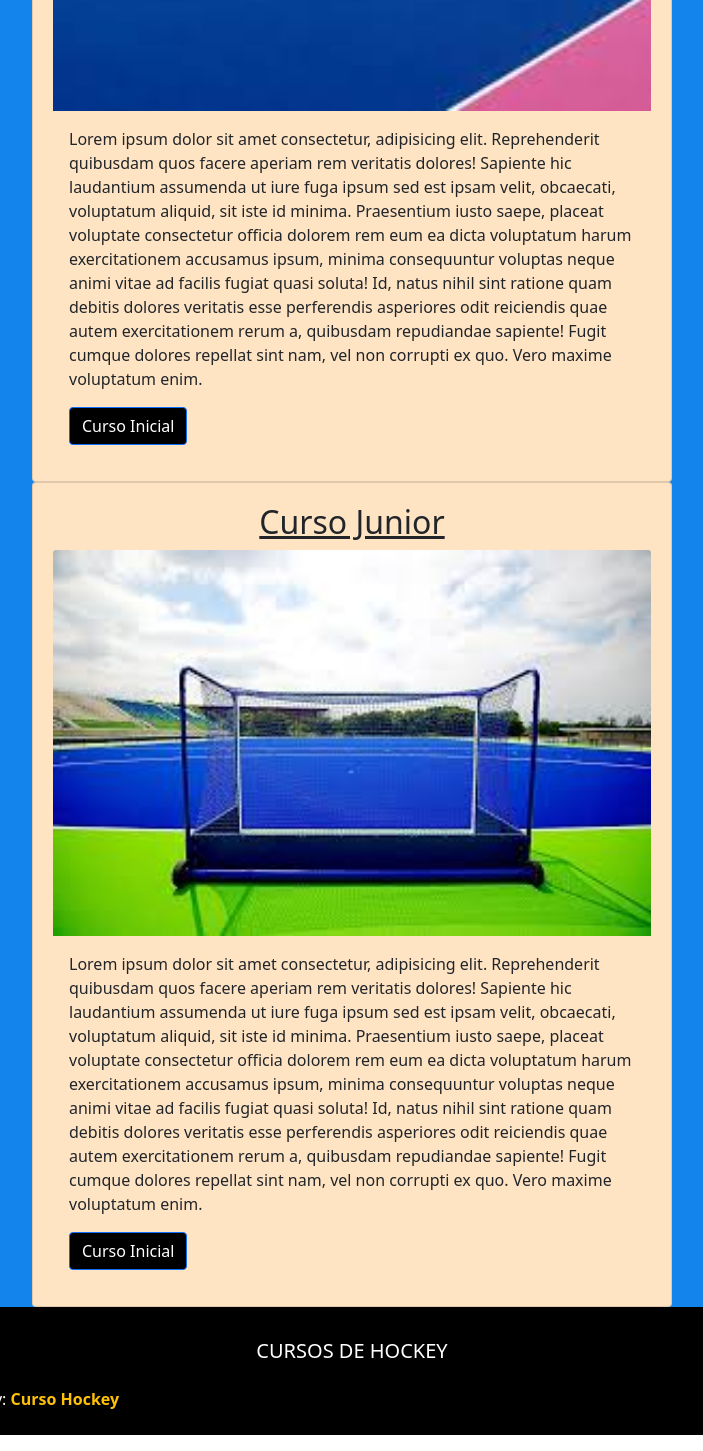
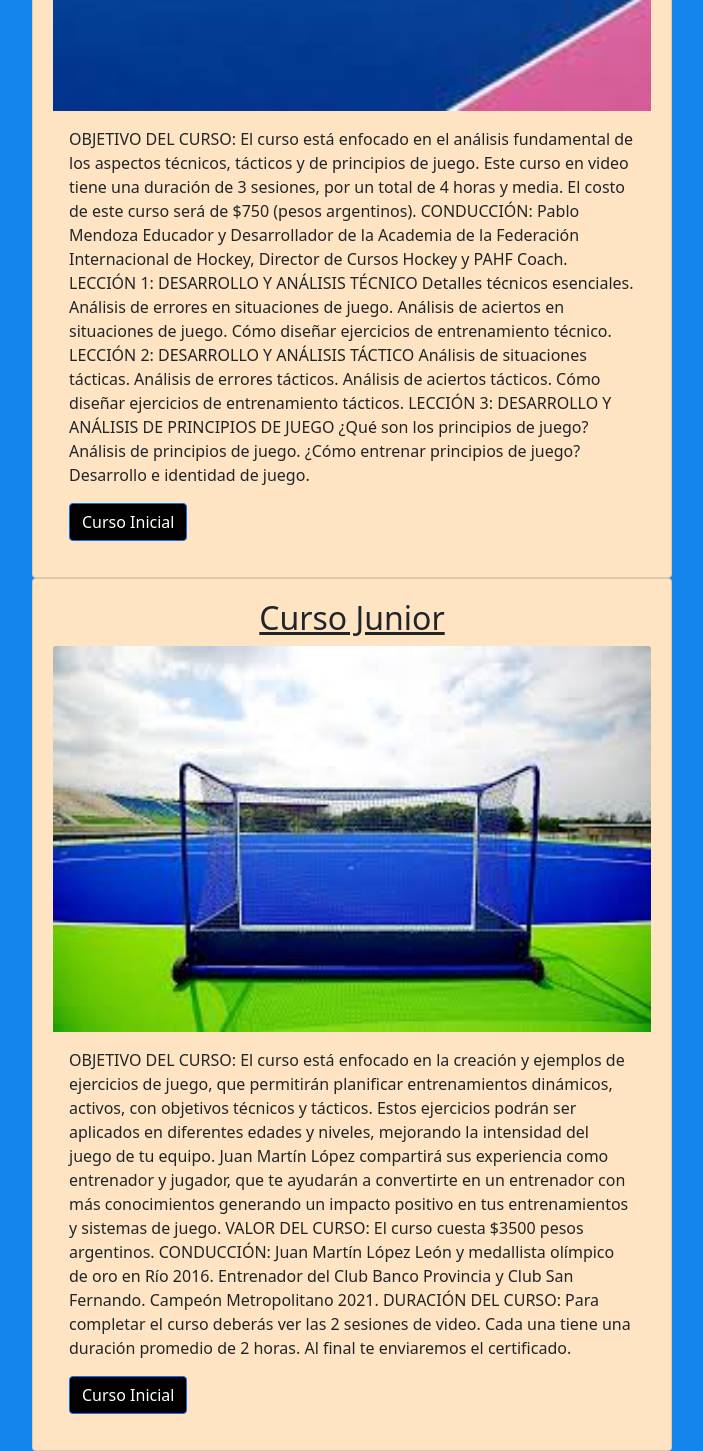
Before and after one commit to dbaconsky/proyecto-final-baconsky, a website: page index.html in a window 1280 px wide. Shown: the part 640-2091 px from the top of the page, without its empty margins (288-991 px from the left). Drawn offline with nearby package versions, Linux system fonts and the light colour scheme.

```diff
--- a/index.html
+++ b/index.html
@@ -45,14 +45,33 @@
             <h5 class="card-title curso">Curso Inicial</h5>
             <img src="/img/imagen2.jfif" class="card-img-top" alt="">
             <div class="card-body">
-                <p class="card-text">Lorem ipsum dolor sit amet consectetur, adipisicing elit. Reprehenderit quibusdam quos
-                    facere aperiam rem veritatis dolores! Sapiente hic laudantium assumenda ut iure fuga ipsum sed est ipsam
-                    velit, obcaecati, voluptatum aliquid, sit iste id minima. Praesentium iusto saepe, placeat voluptate
-                    consectetur officia dolorem rem eum ea dicta voluptatum harum exercitationem accusamus ipsum, minima
-                    consequuntur voluptas neque animi vitae ad facilis fugiat quasi soluta! Id, natus nihil sint ratione
-                    quam debitis dolores veritatis esse perferendis asperiores odit reiciendis quae autem exercitationem
-                    rerum a, quibusdam repudiandae sapiente! Fugit cumque dolores repellat sint nam, vel non corrupti ex
-                    quo. Vero maxime voluptatum enim.</p>
+                <p class="card-text">OBJETIVO DEL CURSO:
+
+                    El curso está enfocado en el análisis fundamental de los aspectos técnicos, tácticos y de principios de juego. Este curso en video tiene una duración de 3 sesiones, por un total de 4 horas y media.
+
+                    El costo de este curso será de $750 (pesos argentinos).
+
+                    CONDUCCIÓN: Pablo Mendoza
+
+                    Educador y Desarrollador de la Academia de la Federación Internacional de Hockey, Director de Cursos Hockey y PAHF Coach.
+
+                    LECCIÓN 1: DESARROLLO Y ANÁLISIS TÉCNICO
+                    Detalles técnicos esenciales.
+                    Análisis de errores en situaciones de juego.
+                    Análisis de aciertos en situaciones de juego.
+                    Cómo diseñar ejercicios de entrenamiento técnico.
+
+                    LECCIÓN 2: DESARROLLO Y ANÁLISIS TÁCTICO
+                    Análisis de situaciones tácticas.
+                    Análisis de errores tácticos.
+                    Análisis de aciertos tácticos.
+                    Cómo diseñar ejercicios de entrenamiento tácticos.
+
+                    LECCIÓN 3: DESARROLLO Y ANÁLISIS DE PRINCIPIOS DE JUEGO
+                    ¿Qué son los principios de juego?
+                    Análisis de principios de juego.
+                    ¿Cómo entrenar principios de juego?
+                    Desarrollo e identidad de juego.</p>
                 <a href="#" class="btn btn-primary fot">Curso Inicial</a>
             </div>
         </div>
@@ -60,14 +79,19 @@
             <h5 class="card-title curso">Curso Junior</h5>
             <img src="/img/iamgen4.jfif" class="card-img-top" alt="">
             <div class="card-body">
-                <p class="card-text">Lorem ipsum dolor sit amet consectetur, adipisicing elit. Reprehenderit quibusdam quos
-                    facere aperiam rem veritatis dolores! Sapiente hic laudantium assumenda ut iure fuga ipsum sed est ipsam
-                    velit, obcaecati, voluptatum aliquid, sit iste id minima. Praesentium iusto saepe, placeat voluptate
-                    consectetur officia dolorem rem eum ea dicta voluptatum harum exercitationem accusamus ipsum, minima
-                    consequuntur voluptas neque animi vitae ad facilis fugiat quasi soluta! Id, natus nihil sint ratione
-                    quam debitis dolores veritatis esse perferendis asperiores odit reiciendis quae autem exercitationem
-                    rerum a, quibusdam repudiandae sapiente! Fugit cumque dolores repellat sint nam, vel non corrupti ex
-                    quo. Vero maxime voluptatum enim.</p>
+                <p class="card-text">OBJETIVO DEL CURSO:
+
+                    El curso está enfocado en la creación y ejemplos de ejercicios de juego, que permitirán planificar entrenamientos dinámicos, activos, con objetivos técnicos y tácticos. Estos ejercicios podrán ser aplicados en diferentes edades y niveles, mejorando la intensidad del juego de tu equipo.
+
+                    Juan Martín López compartirá sus experiencia como entrenador y jugador, que te ayudarán a convertirte en un entrenador con más conocimientos generando un impacto positivo en tus entrenamientos y sistemas de juego.
+
+                    VALOR DEL CURSO: El curso cuesta $3500 pesos argentinos.
+
+                    CONDUCCIÓN: Juan Martín López
+
+                    León y medallista olímpico de oro en Río 2016. Entrenador del Club Banco Provincia y Club San Fernando. Campeón Metropolitano 2021.
+
+                    DURACIÓN DEL CURSO: Para completar el curso deberás ver las 2 sesiones de video. Cada una tiene una duración promedio de 2 horas. Al final te enviaremos el certificado.</p>
                 <a href="#" class="btn btn-primary fot">Curso Inicial</a>
             </div>
         </div>
```
Also changed, not shown: package.json (added, +27 -0 lines), pages/cursos.html (+48 -32 lines), pages/sobre-nosotros.html (+10 -45 lines), css/prueba.css (added), scss/prueba.scss (added), 1 other file.
